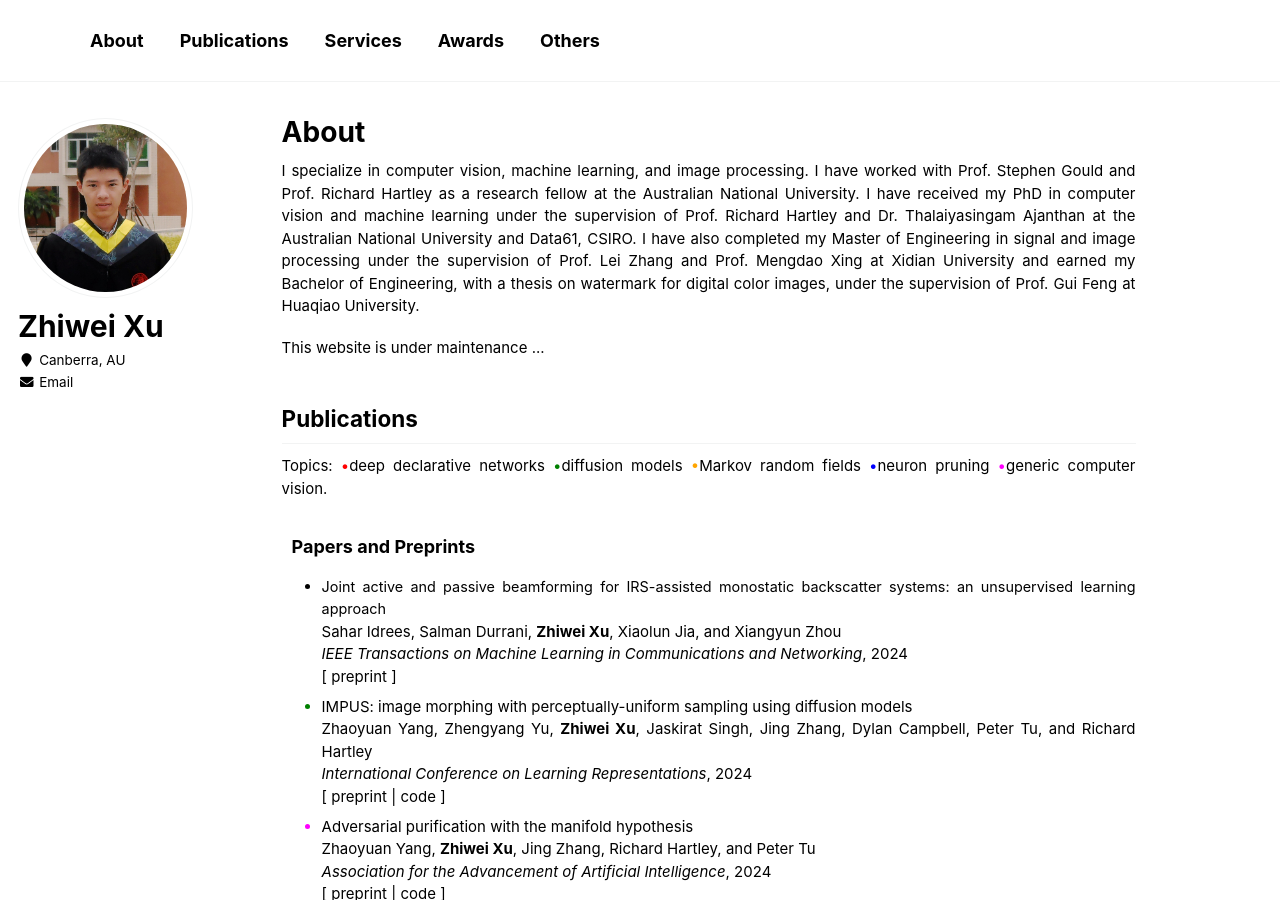
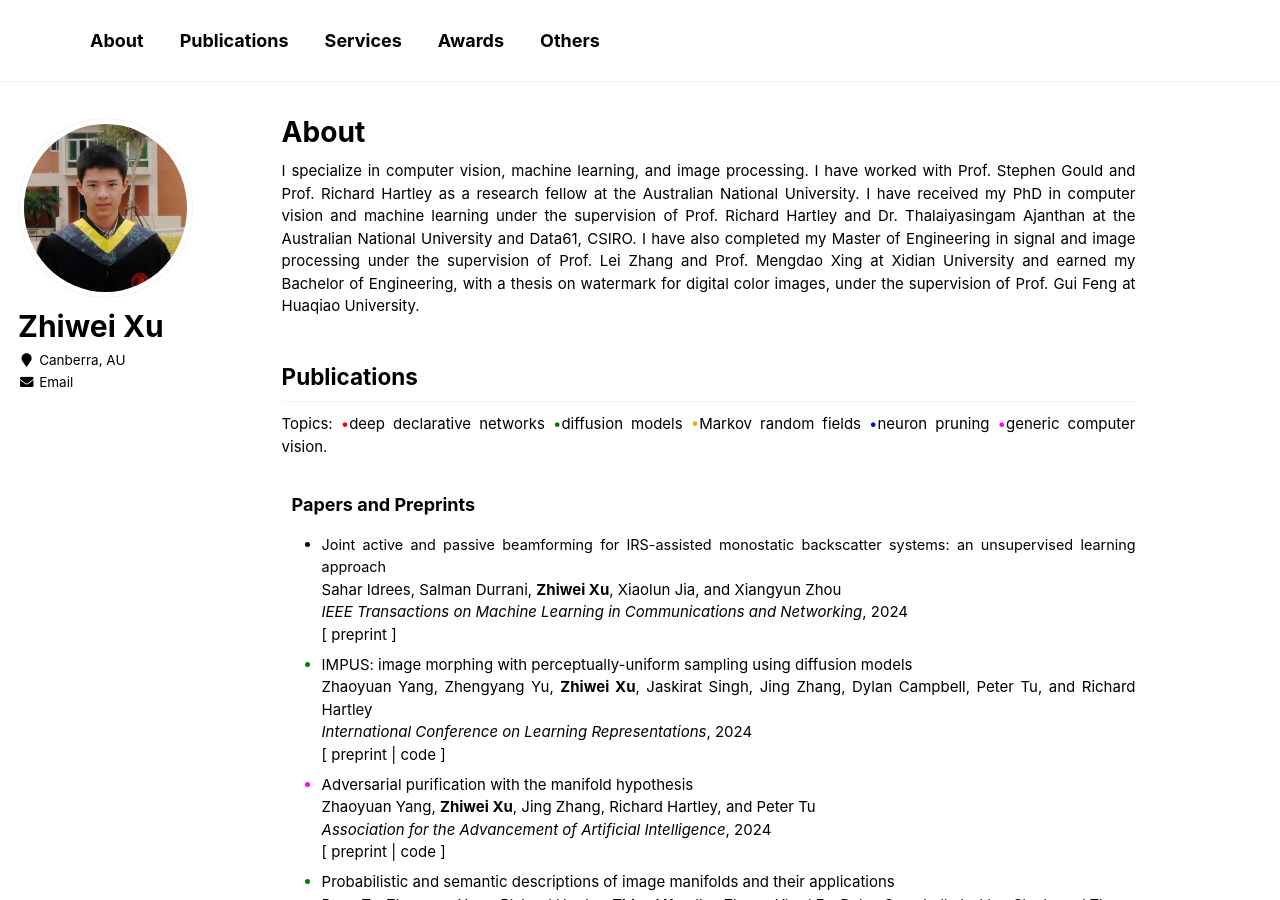
Before and after one commit to zwxu064/zwxu064.github.io, a Jekyll site: the page built from _pages/about.html, in a window 1280 px wide and 900 px high. Built offline with Jekyll 4.4.1, drawn with Linux system fonts in a browser that asks for light colours.

Commit message:
Update about.html

```diff
--- a/_pages/about.html
+++ b/_pages/about.html
@@ -13,10 +13,6 @@ redirect_from:
   I have received my PhD in computer vision and machine learning under the supervision of Prof. Richard Hartley and Dr. Thalaiyasingam Ajanthan at the Australian National University and Data61, CSIRO.
   I have also completed my Master of Engineering in signal and image processing under the supervision of Prof. Lei Zhang and Prof. Mengdao Xing at Xidian University
   and earned my Bachelor of Engineering, with a thesis on watermark for digital color images, under the supervision of Prof. Gui Feng at Huaqiao University.
-</p>
-
-<p>
-  This website is under maintenance ...
 </p>
 
 <h2 id="publications">Publications</h2>
```
